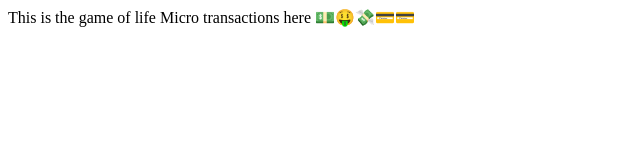
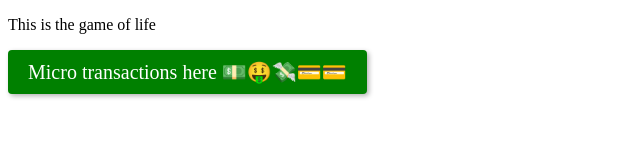
Before and after one commit to mmihail0/The-Game-of-Life, a plain HTML site: page html.html in a window 1280 px wide. Shown: the whole page, without its empty margins (0-640 px from the left). Drawn offline with Linux system fonts and the light colour scheme.

Commit message:
Update html.html

```diff
--- a/html.html
+++ b/html.html
@@ -1,6 +1,31 @@
+<!DOCTYPE html>
 <html>
-<p1>This is the game of life</p1>
-  <button1>
+<head>
+  <style>
+    .green-button {
+      font-size: 20px;
+      color: white;
+      background-color: green;
+      border: none;
+      border-radius: 4px;
+      padding: 10px 20px;
+      text-decoration: none;
+      display: inline-block;
+      box-shadow: 2px 2px 5px rgba(0,0,0,0.3);
+      cursor: pointer;
+      transition: transform 0.2s, box-shadow 0.2s;
+    }
+
+    .green-button:hover {
+      transform: translateY(-2px);
+      box-shadow: 4px 4px 10px rgba(0,0,0,0.4);
+    }
+  </style>
+</head>
+<body>
+  <p>This is the game of life</p>
+  <a href="https://www.youtube.com/watch?v=a7OzklvX9ic" class="green-button">
     Micro transactions here 💵🤑💸💳💳
-  </button1>
+  </a>
+</body>
 </html>
```
